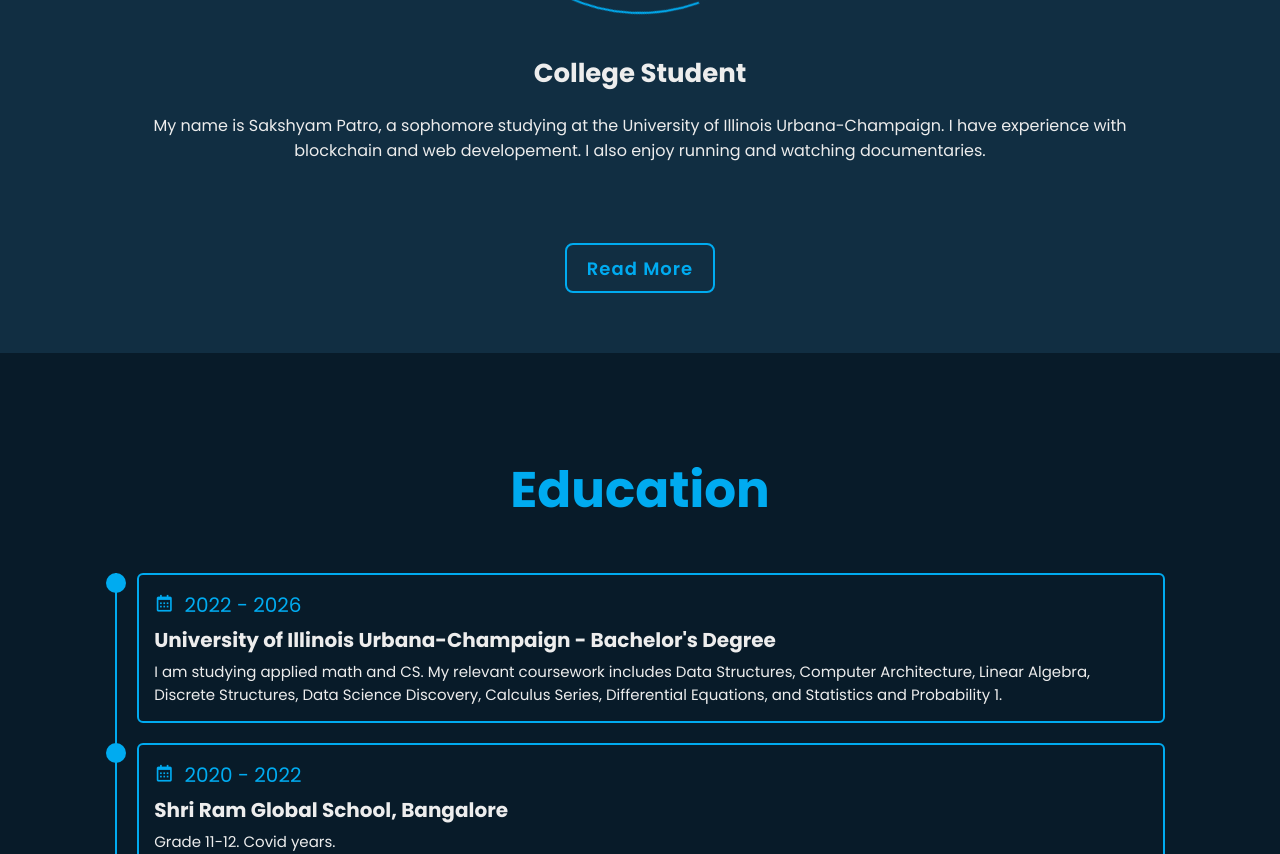
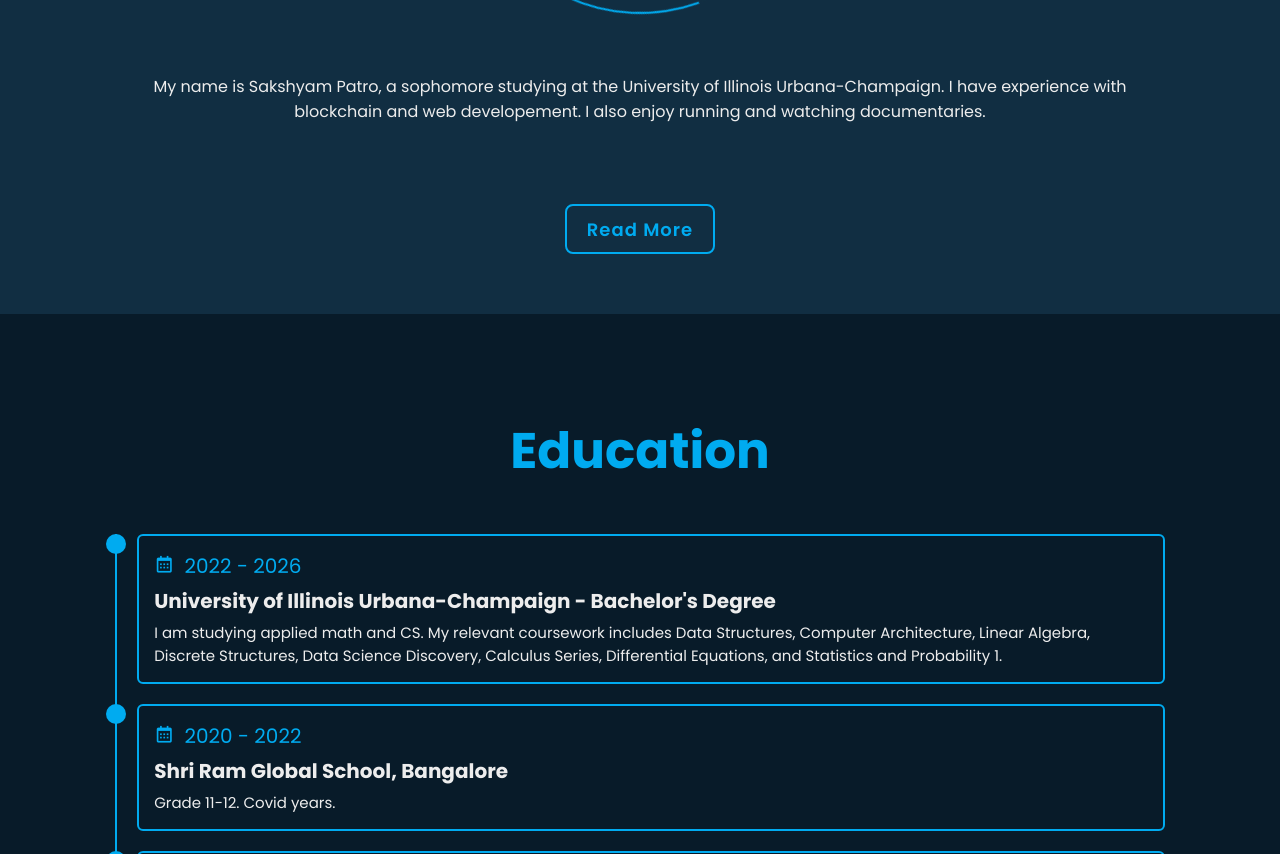
Before and after one commit to Sakshyam-Patro/Sakshyam-Patro.github.io, a plain HTML site: page index.html in a window 1280 px wide. Shown: the part 1351-2205 px from the top of the page. Drawn offline with nearby package versions, Linux system fonts and the light colour scheme.

Commit message:
Add files via upload

```diff
--- a/index.html
+++ b/index.html
@@ -67,7 +67,7 @@
 
 
         <div class="about-content">
-            <h3>College Student</h3>
+            <!-- <h3>College Student</h3> -->
             <p> My name is Sakshyam Patro, a sophomore studying at the University of Illinois Urbana-Champaign. I have experience with blockchain and web developement. I also enjoy running and watching documentaries.
             </p>
 
```
